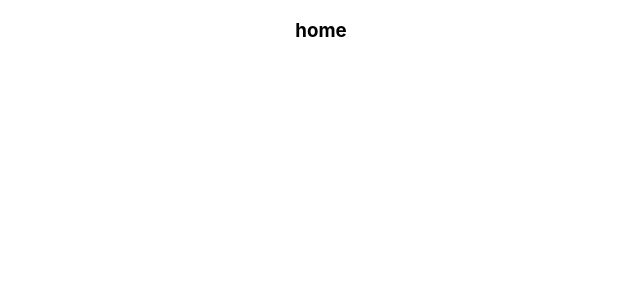
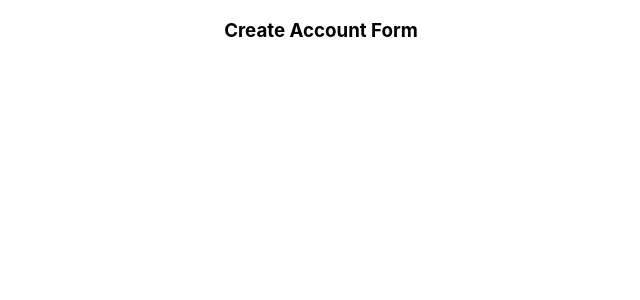
Before and after one commit to jessanderson222/budget-simple-frontend, a React (Create React App) app: page /create in a window 1280 px wide. Shown: the top 300 px of the page, without its empty margins (319-959 px from the left). Built offline with nearby package versions, Linux system fonts and the light colour scheme.

Commit message:
added create account component

```diff
--- a/src/components/App.js
+++ b/src/components/App.js
@@ -4,6 +4,7 @@ import BudgetForm from "./BudgetForm";
 import RecContainer from "./RecContainer";
 import SignInForm from "./SignInForm";
 import UserContainer from "./UserContainer";
+import CreateAccountForm from "./CreateAccountForm";
 
 import { Route, Switch, withRouter } from "react-router-dom";
 
@@ -14,6 +15,7 @@ class App extends Component {
     return (
       <div className="App">
         <Switch>
+          <Route path="/create" render={() => <CreateAccountForm />} />
           <Route path="/signin" render={() => <SignInForm />} />
           <Route path="/home" render={() => <UserContainer />} />
           <Route path="/budget" render={() => <BudgetForm />} />
--- /dev/null
+++ b/src/components/CreateAccountForm.js
@@ -0,0 +1,13 @@
+import React, { Component } from "react";
+
+class CreateAccountForm extends Component {
+  render() {
+    return (
+      <div>
+        <h3>Create Account Form</h3>
+      </div>
+    );
+  }
+}
+
+export default CreateAccountForm;
--- a/src/components/Home.js
+++ b/src/components/Home.js
@@ -5,6 +5,8 @@ class Home extends Component {
     return (
       <div>
         <h3>home</h3>
+        <button className="sign-in">Sign In</button>
+        <button className="sign-in">Create Account</button>
       </div>
     );
   }
```
